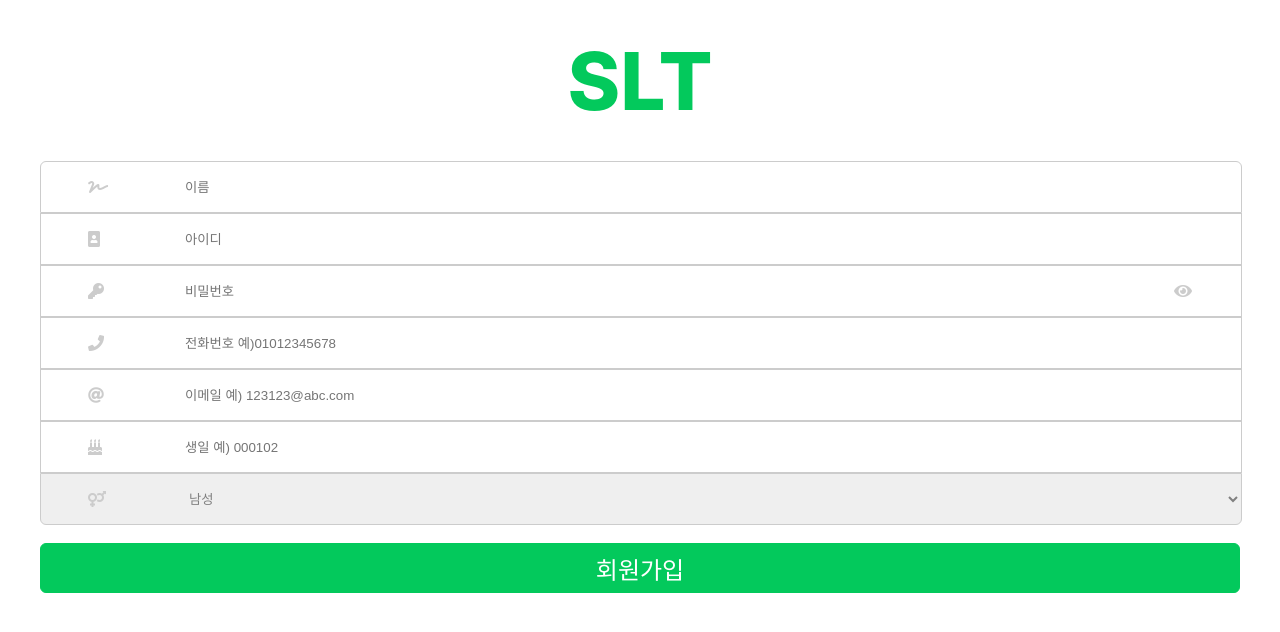
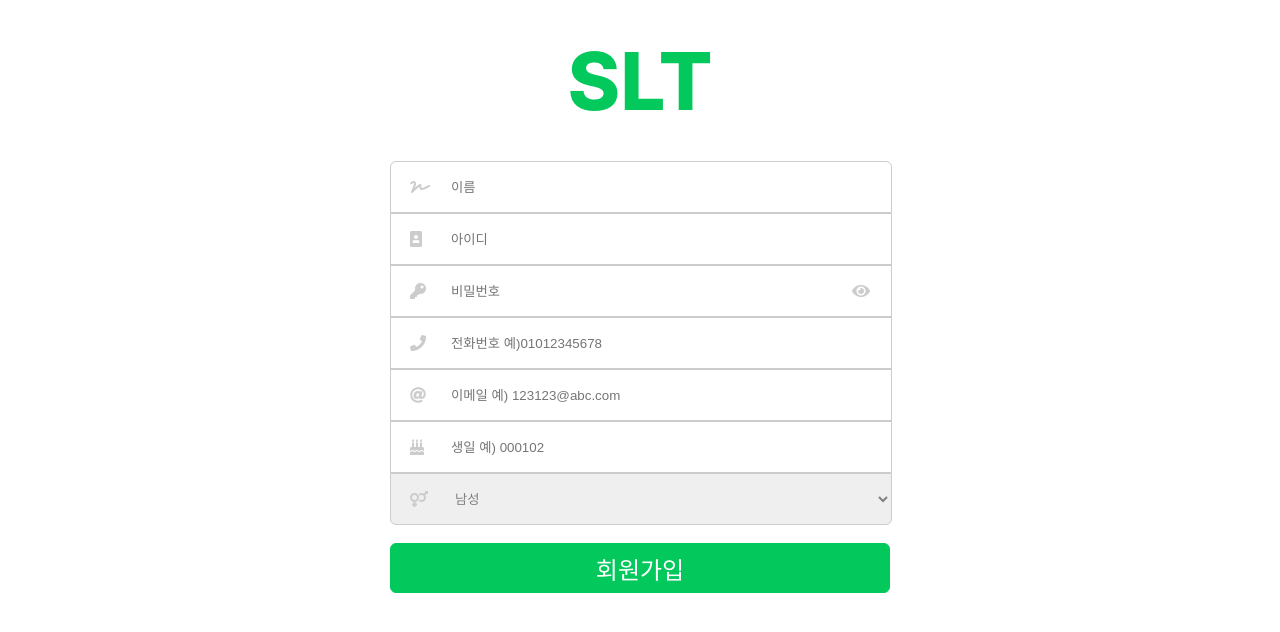
Before and after one commit to signLanguage-interpreter/signLanguageInterpreter, a React (Create React App) app: page /join in a window 1280 px wide. Shown: the top 632 px of the page. Built offline with nearby package versions, Linux system fonts and the light colour scheme.

Commit message:
Responsive web

```diff
--- a/src/Components/Join/Join.scss
+++ b/src/Components/Join/Join.scss
@@ -77,3 +77,169 @@
     }
   }
 }
+
+@media screen and (min-width: 768px) {
+  .join_wrapper {
+    width: 500px;
+    margin: auto;
+    header {
+      width: 100%;
+      margin: 32px auto;
+      font-size: 5rem;
+      text-align: center;
+      color: hsl(147, 97%, 40%);
+      font-weight: 800;
+    }
+    .join {
+      .join_detail {
+        margin-bottom: 18px;
+        & > div {
+          position: relative;
+          .icon {
+            position: absolute;
+            color: hsl(0, 0%, 80%);
+            top: 50%;
+            left: 4%;
+            transform: translateY(-50%);
+          }
+          .icon_eye {
+            position: absolute;
+            color: hsl(0, 0%, 80%);
+            top: 50%;
+            right: 4%;
+            transform: translateY(-50%);
+          }
+          & > input {
+            display: block;
+            height: 50px;
+            width: 88%;
+            border: 1px solid hsl(0, 0%, 80%);
+            outline: none;
+            padding-left: 12%;
+            &:focus {
+              border: 1px solid hsl(147, 97%, 40%);
+            }
+          }
+        }
+        .name_wrapper {
+          border-radius: 6px 6px 0 0;
+          input {
+            border-radius: 6px 6px 0 0;
+            &:focus {
+              border: 1px solid hsl(147, 97%, 40%);
+            }
+          }
+        }
+        .gender_wrapper {
+          border-radius: 0 0 6px 6px;
+          select {
+            box-sizing: content-box;
+            width: 88%;
+            height: 50px;
+            border: 1px solid hsl(0, 0%, 80%);
+            outline: none;
+            border-radius: 0 0 6px 6px;
+            padding-left: 12%;
+            color: hsl(0, 0%, 50%);
+            &:focus {
+              border: 1px solid hsl(147, 97%, 40%);
+            }
+          }
+        }
+      }
+      .joinBtn {
+        width: 100%;
+        height: 50px;
+        outline: none;
+        border: 1px solid hsl(147, 97%, 40%);
+        border-radius: 6px;
+        font-size: 1.5rem;
+        background-color: hsl(147, 97%, 40%);
+        color: hsl(0, 0%, 100%);
+      }
+    }
+  }
+}
+
+@media screen and (min-width: 1024px) {
+  .join_wrapper {
+    width: 500px;
+    margin: auto;
+    header {
+      width: 100%;
+      margin: 32px auto;
+      font-size: 5rem;
+      text-align: center;
+      color: hsl(147, 97%, 40%);
+      font-weight: 800;
+    }
+    .join {
+      .join_detail {
+        margin-bottom: 18px;
+        & > div {
+          position: relative;
+          .icon {
+            position: absolute;
+            color: hsl(0, 0%, 80%);
+            top: 50%;
+            left: 4%;
+            transform: translateY(-50%);
+          }
+          .icon_eye {
+            position: absolute;
+            color: hsl(0, 0%, 80%);
+            top: 50%;
+            right: 4%;
+            transform: translateY(-50%);
+          }
+          & > input {
+            display: block;
+            height: 50px;
+            width: 88%;
+            border: 1px solid hsl(0, 0%, 80%);
+            outline: none;
+            padding-left: 12%;
+            &:focus {
+              border: 1px solid hsl(147, 97%, 40%);
+            }
+          }
+        }
+        .name_wrapper {
+          border-radius: 6px 6px 0 0;
+          input {
+            border-radius: 6px 6px 0 0;
+            &:focus {
+              border: 1px solid hsl(147, 97%, 40%);
+            }
+          }
+        }
+        .gender_wrapper {
+          border-radius: 0 0 6px 6px;
+          select {
+            box-sizing: content-box;
+            width: 88%;
+            height: 50px;
+            border: 1px solid hsl(0, 0%, 80%);
+            outline: none;
+            border-radius: 0 0 6px 6px;
+            padding-left: 12%;
+            color: hsl(0, 0%, 50%);
+            &:focus {
+              border: 1px solid hsl(147, 97%, 40%);
+            }
+          }
+        }
+      }
+      .joinBtn {
+        width: 100%;
+        height: 50px;
+        outline: none;
+        border: 1px solid hsl(147, 97%, 40%);
+        border-radius: 6px;
+        font-size: 1.5rem;
+        background-color: hsl(147, 97%, 40%);
+        color: hsl(0, 0%, 100%);
+      }
+    }
+  }
+}
--- a/src/Components/Login/Login.scss
+++ b/src/Components/Login/Login.scss
@@ -94,8 +94,200 @@
 }
 // Tablet
 @media screen and (min-width: 768px) {
+  .login_wrapper {
+    padding: 0 40px;
+    header {
+      width: 100%;
+      margin: 32px auto;
+      font-size: 5rem;
+      text-align: center;
+      color: hsl(147, 97%, 40%);
+      font-weight: 800;
+    }
+    .login {
+      width: 450px;
+      margin: auto;
+      .id_pw_wrapper {
+        margin-bottom: 18px;
+
+        .id_wrapper {
+          border: 1px solid hsl(0, 0%, 80%);
+          border-radius: 6px 6px 0 0;
+          input {
+            border-radius: 6px 6px 0 0;
+            font-size: 1.125rem;
+            &:focus {
+              border: 1px solid hsl(147, 97%, 40%);
+            }
+          }
+        }
+
+        .pw_wrapper {
+          border: 1px solid hsl(0, 0%, 80%);
+          border-top: none;
+          border-radius: 0 0 6px 6px;
+          input {
+            border-radius: 0 0 6px 6px;
+            font-size: 1.125rem;
+            &:focus {
+              border: 1px solid hsl(147, 97%, 40%);
+            }
+          }
+        }
+
+        :is(.id_wrapper, .pw_wrapper) {
+          position: relative;
+          .icon {
+            position: absolute;
+            color: hsl(0, 0%, 80%);
+            top: 50%;
+            left: 4%;
+            transform: translateY(-50%);
+          }
+          .icon_eye {
+            position: absolute;
+            color: hsl(0, 0%, 80%);
+            top: 50%;
+            right: 4%;
+            transform: translateY(-50%);
+          }
+        }
+        :is(.id_wrapper, .pw_wrapper) input {
+          display: block;
+          height: 50px;
+          width: 88%;
+          border: none;
+          outline: none;
+          padding-left: 12%;
+        }
+      }
+      .loginBtn {
+        width: 100%;
+        height: 50px;
+        outline: none;
+        border: 1px solid hsl(147, 97%, 40%);
+        border-radius: 6px;
+        font-size: 1.5rem;
+        background-color: hsl(147, 97%, 40%);
+        color: hsl(0, 0%, 100%);
+      }
+    }
+    .find_join_wrapper {
+      display: flex;
+      justify-content: center;
+      margin-top: 12px;
+      .link {
+        text-decoration: none;
+        color: hsl(0, 0%, 50%);
+        &::after {
+          content: "|";
+          color: hsl(0, 0%, 80%);
+          padding: 8px;
+        }
+        &:last-child::after {
+          content: "";
+        }
+      }
+    }
+  }
 }
 
 // PC
 @media screen and (min-width: 1024px) {
+  .login_wrapper {
+    padding: 0 40px;
+    header {
+      width: 100%;
+      margin: 32px auto;
+      font-size: 5rem;
+      text-align: center;
+      color: hsl(147, 97%, 40%);
+      font-weight: 800;
+    }
+    .login {
+      width: 450px;
+      margin: auto;
+      .id_pw_wrapper {
+        margin-bottom: 18px;
+
+        .id_wrapper {
+          border: 1px solid hsl(0, 0%, 80%);
+          border-radius: 6px 6px 0 0;
+          input {
+            border-radius: 6px 6px 0 0;
+            font-size: 1.125rem;
+            &:focus {
+              border: 1px solid hsl(147, 97%, 40%);
+            }
+          }
+        }
+
+        .pw_wrapper {
+          border: 1px solid hsl(0, 0%, 80%);
+          border-top: none;
+          border-radius: 0 0 6px 6px;
+          input {
+            border-radius: 0 0 6px 6px;
+            font-size: 1.125rem;
+            &:focus {
+              border: 1px solid hsl(147, 97%, 40%);
+            }
+          }
+        }
+
+        :is(.id_wrapper, .pw_wrapper) {
+          position: relative;
+          .icon {
+            position: absolute;
+            color: hsl(0, 0%, 80%);
+            top: 50%;
+            left: 4%;
+            transform: translateY(-50%);
+          }
+          .icon_eye {
+            position: absolute;
+            color: hsl(0, 0%, 80%);
+            top: 50%;
+            right: 4%;
+            transform: translateY(-50%);
+          }
+        }
+        :is(.id_wrapper, .pw_wrapper) input {
+          display: block;
+          height: 50px;
+          width: 88%;
+          border: none;
+          outline: none;
+          padding-left: 12%;
+        }
+      }
+      .loginBtn {
+        width: 100%;
+        height: 50px;
+        outline: none;
+        border: 1px solid hsl(147, 97%, 40%);
+        border-radius: 6px;
+        font-size: 1.5rem;
+        background-color: hsl(147, 97%, 40%);
+        color: hsl(0, 0%, 100%);
+      }
+    }
+    .find_join_wrapper {
+      display: flex;
+      justify-content: center;
+      margin-top: 12px;
+      .link {
+        text-decoration: none;
+        color: hsl(0, 0%, 50%);
+        &::after {
+          content: "|";
+          color: hsl(0, 0%, 80%);
+          padding: 8px;
+        }
+        &:last-child::after {
+          content: "";
+        }
+      }
+    }
+  }
 }
```
